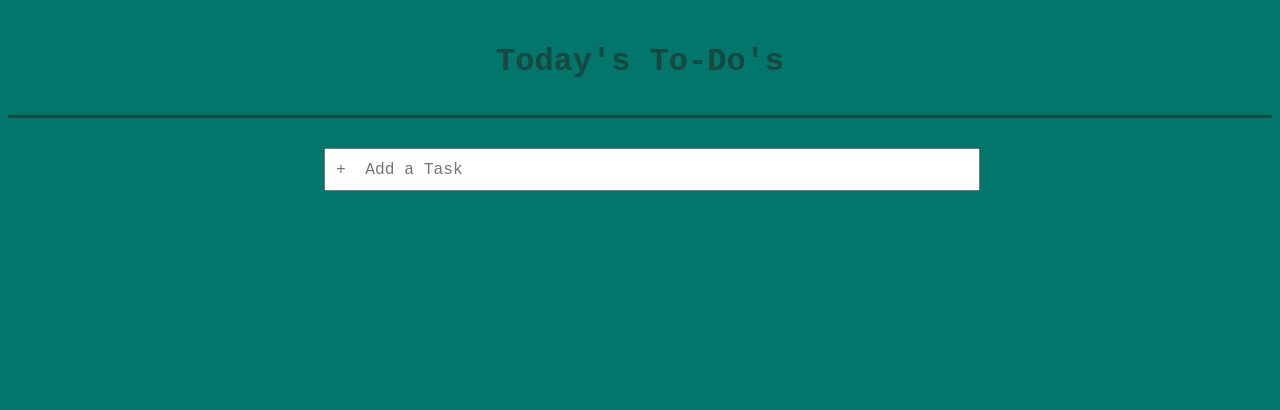
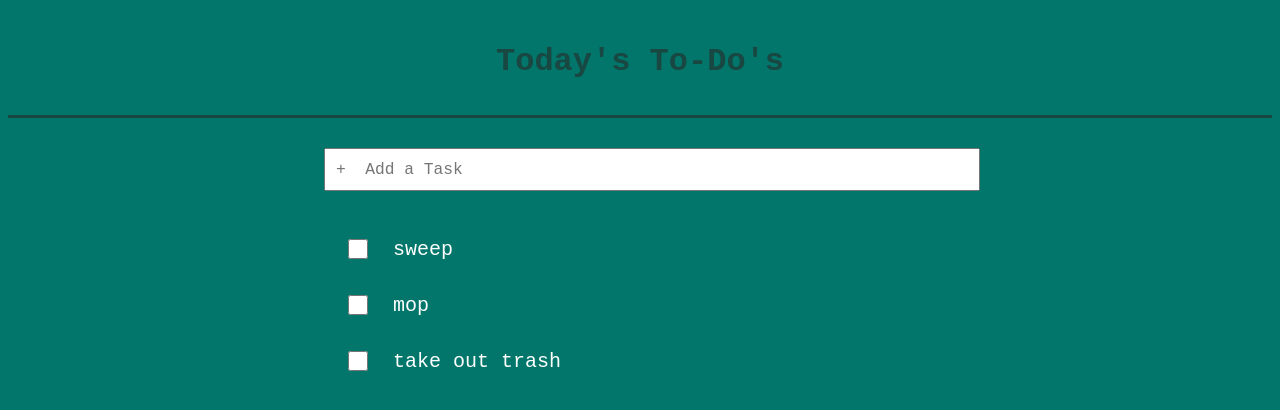
Before and after one commit to rebbyv/to-do-vanillaJS, a website: page client/dist/index.html in a window 1280 px wide. Drawn offline with Linux system fonts and the light colour scheme.

Commit message:
Add items to list on page load

```diff
--- a/client/dist/app.css
+++ b/client/dist/app.css
@@ -12,16 +12,36 @@ header {
   border-bottom: 3px solid;
 }
 
-#add-task {
-  margin: 30px auto;
+div {
+  margin: 30px auto 0px auto;
   width: 50%;
   text-align: center;
 }
 
-input {
+#add-task-input {
   padding: 10px;
   color: #194742;
   font-family: monospace;
   font-size: 1.25em;
   width: 100%;
 }
+
+ul {
+  list-style-type:none;
+  margin: 30px auto 0px auto;
+  width: 50%;
+}
+
+li {
+  display: flex;
+  font-size: 1.25em;
+  padding: 15px 0px;
+  color: white;
+  align-items: center;
+}
+
+.checkbox {
+  margin-right: 25px;
+  height: 20px;
+  width: 20px;
+}
--- a/client/dist/index.html
+++ b/client/dist/index.html
@@ -7,10 +7,14 @@
   <body>
     <header>Today's To-Do's</header>
 
-    <div>
-      <div id='add-task'>
-        <input type="text" placeholder="+  Add a Task"></input>
-      </div>
+    <div id='add-task'>
+      <input id='add-task-input' type="text" placeholder="+  Add a Task"></input>
     </div>
+
+    <ul id='todo-list'>
+    </ul>
+
+    <script type="module" src="index.js"></script>
+
   </body>
 </html>
--- /dev/null
+++ b/client/dist/index.js
@@ -0,0 +1,45 @@
+/////////// MODEL ///////////
+// listens to the controller to take in state change
+// talks to the view to update the view
+
+/////////// VIEW ///////////
+// listens to the model for state changes
+// talks to the DOM
+
+/////////// CONTROLLER ///////////
+// listens for events from the DOM
+// talks to the model to update state
+var todos = ['sweep', 'mop', 'take out trash']
+
+const Controller = {
+
+  addTodos: (todos) => {
+    const list = document.getElementById('todo-list');
+
+    todos.forEach((item, index) => {
+      let id = 'item' + index;
+
+      let listItem = document.createElement('li');
+      listItem.setAttribute('id', id);
+
+      let input = document.createElement('input')
+      input.setAttribute('id', id);
+      input.setAttribute('class', 'checkbox')
+      input.setAttribute('type', 'checkbox')
+
+      let label = document.createElement('label');
+      label.setAttribute('for', id)
+
+      let text = document.createTextNode(item);
+
+      listItem.appendChild(input);
+      listItem.appendChild(label);
+      listItem.appendChild(text);
+
+      list.appendChild(listItem);
+    })
+  }
+
+}
+
+window.onload = Controller.addTodos(todos);
```
